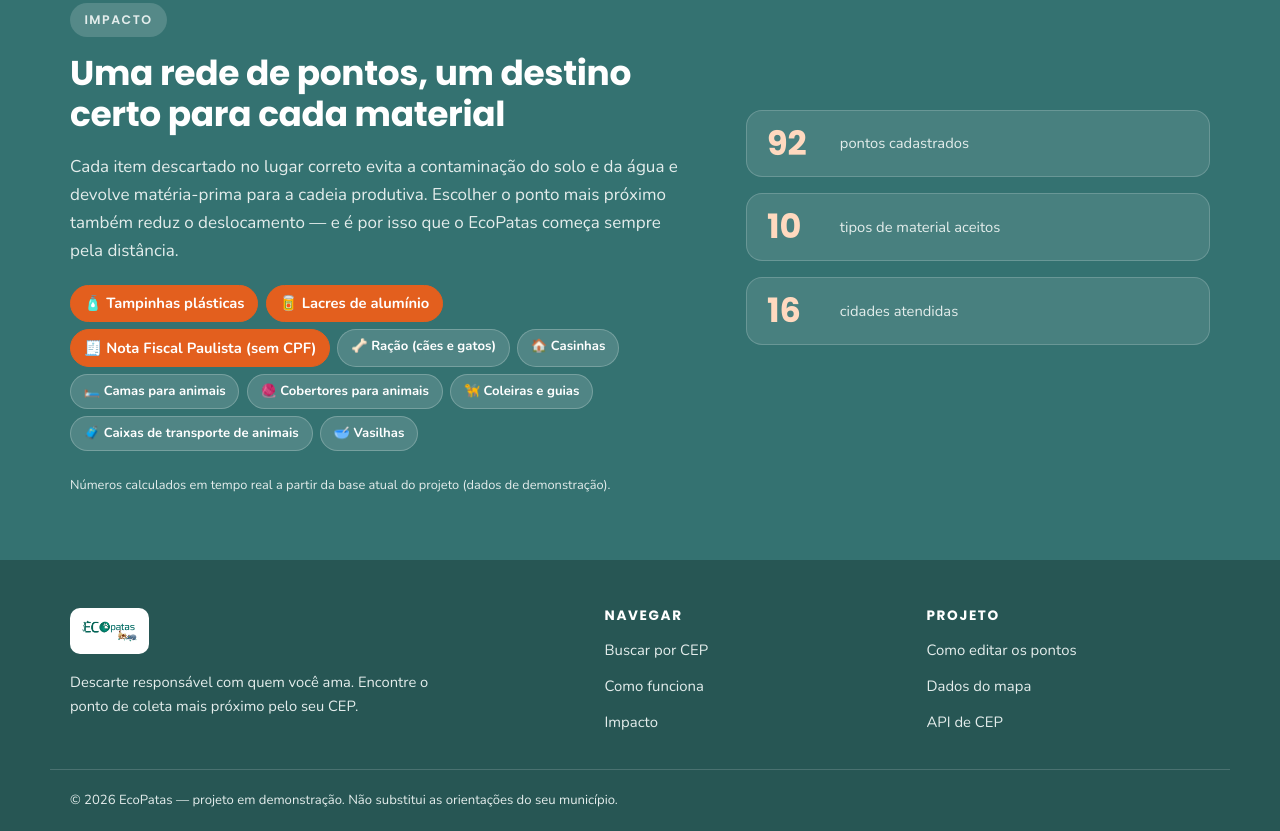
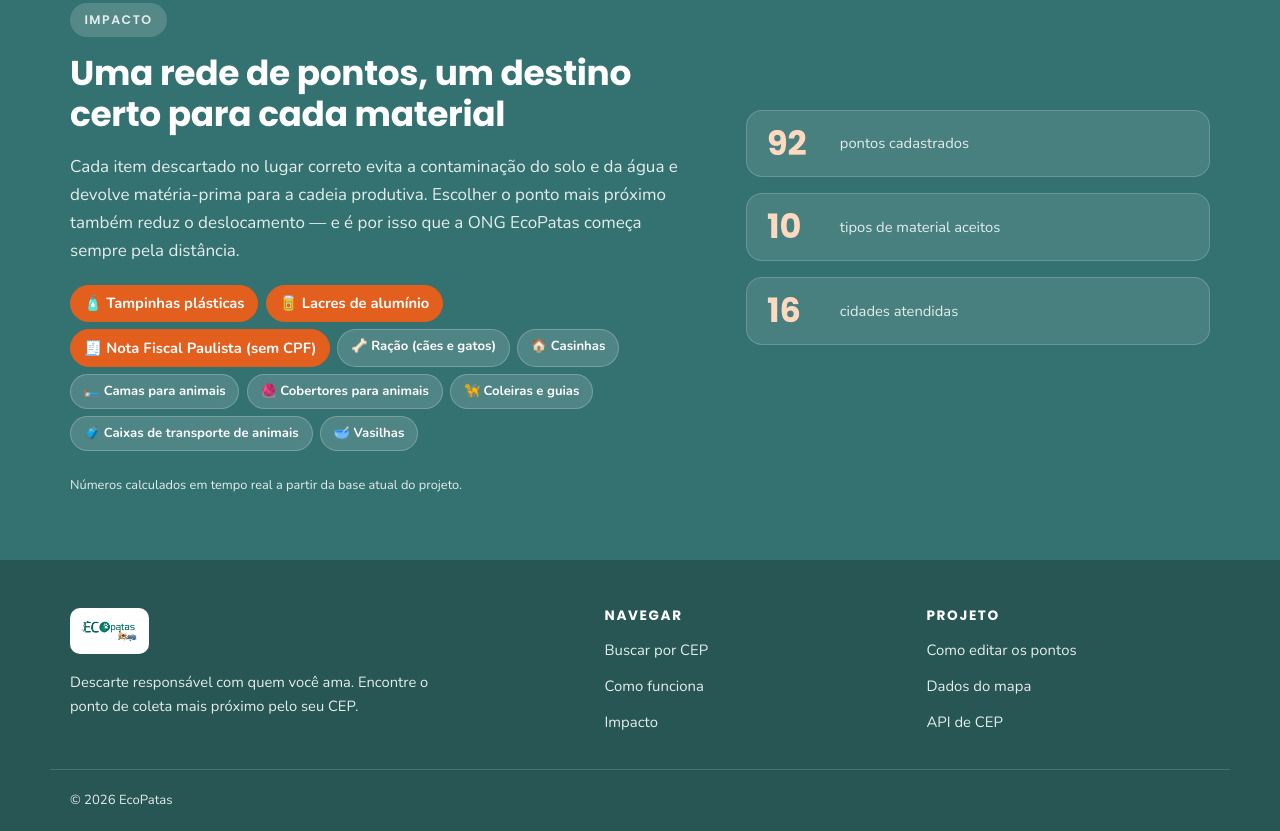
Before and after one commit to ninianaejoaozinho2005-commits/EcoPatas, a plain HTML site: page index.html in a window 1280 px wide. Shown: the part 1529-2360 px from the top of the page. Drawn offline with nearby package versions, Linux system fonts and the light colour scheme; some packages are replaced by stand-ins of ours; no server answers; a script that the page names is missing.

Commit message:
Site ao publico.

```diff
--- a/index.html
+++ b/index.html
@@ -195,7 +195,7 @@
           <p>
             Cada item descartado no lugar correto evita a contaminação do solo e da água e devolve
             matéria-prima para a cadeia produtiva. Escolher o ponto mais próximo também reduz o
-            deslocamento &mdash; e é por isso que o EcoPatas começa sempre pela distância.
+            deslocamento &mdash; e é por isso que a ONG EcoPatas começa sempre pela distância.
           </p>
           <ul class="materials" id="materiais-resumo"></ul>
         </div>
@@ -205,7 +205,7 @@
           <li><strong data-stat="cidades">—</strong><span>cidades atendidas</span></li>
         </ul>
       </div>
-      <p class="container stats-note">Números calculados em tempo real a partir da base atual do projeto (dados de demonstração).</p>
+      <p class="container stats-note">Números calculados em tempo real a partir da base atual do projeto.</p>
     </section>
   </main>
 
@@ -233,7 +233,7 @@
       </div>
     </div>
     <div class="container footer-bottom">
-      <p>&copy; <span id="ano-atual">2026</span> EcoPatas &mdash; projeto em demonstração. Não substitui as orientações do seu município.</p>
+      <p>&copy; <span id="ano-atual">2026</span> EcoPatas</p>
     </div>
   </footer>
 
```
